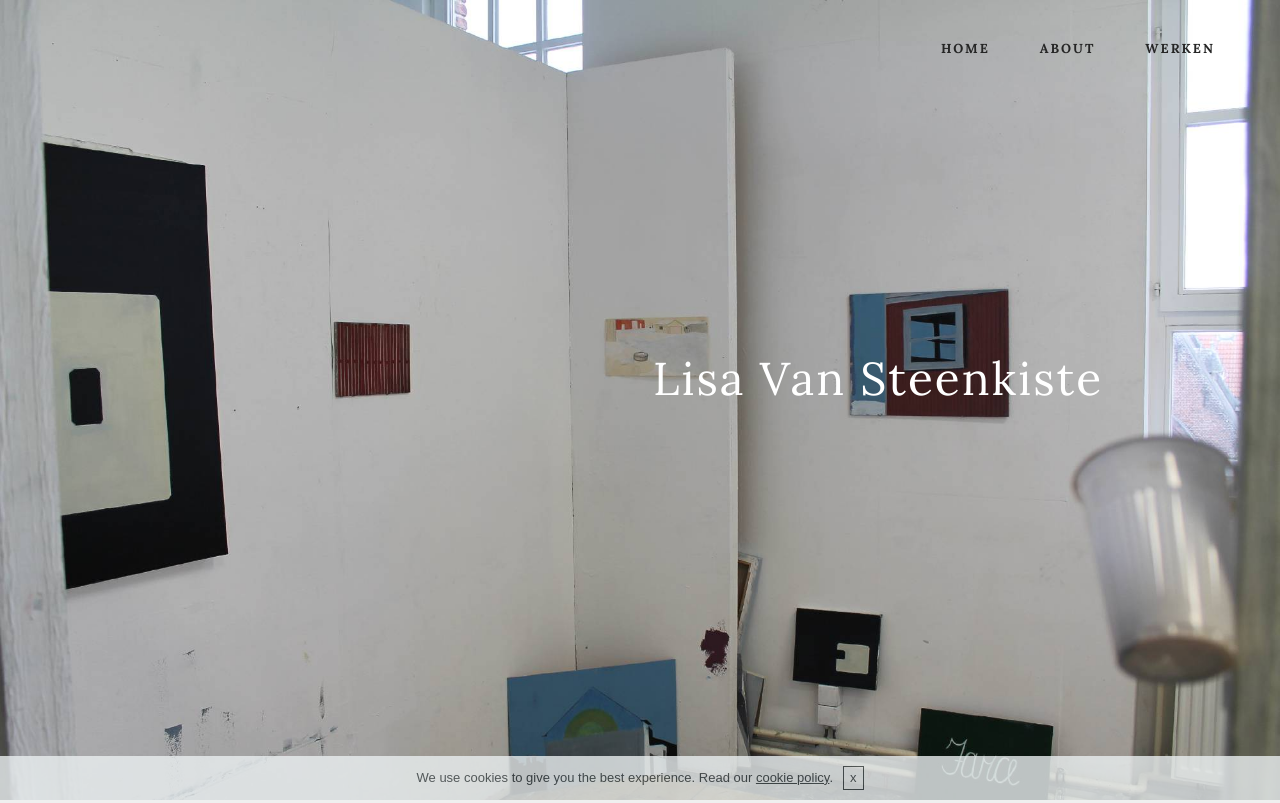
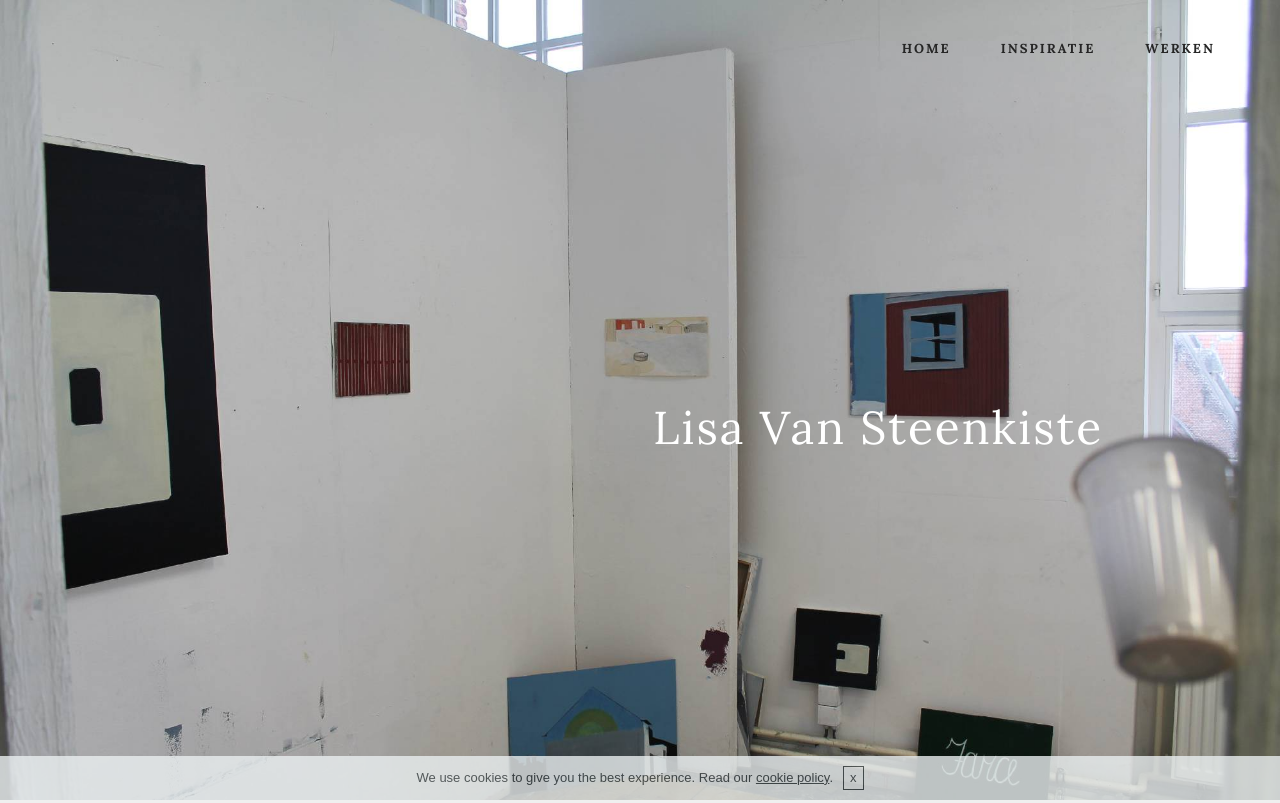
Before and after one commit to lisavansteenkiste/publication, a plain HTML site: page index.html in a window 1280 px wide. Shown: the top 803 px of the page. Drawn offline with nearby package versions, Linux system fonts and the light colour scheme.

Commit message:
create github pages

```diff
--- a/index.html
+++ b/index.html
@@ -43,7 +43,7 @@
                 <div class="mbr-navbar__column mbr-navbar__menu">
                     <nav class="mbr-navbar__menu-box mbr-navbar__menu-box--inline-right">
                         <div class="mbr-navbar__column">
-                            <ul class="mbr-navbar__items mbr-navbar__items--right float-left mbr-buttons mbr-buttons--freeze mbr-buttons--right btn-decorator mbr-buttons--active mbr-buttons--only-links"><li class="mbr-navbar__item"><a class="mbr-buttons__link btn text-black" href="index.html">HOME</a></li><li class="mbr-navbar__item"><a class="mbr-buttons__link btn text-black" href="ABOUT">ABOUT</a></li>  <li class="mbr-navbar__item"><a class="mbr-buttons__link btn text-black" href="WERKEN.html">WERKEN</a></li></ul>
+                            <ul class="mbr-navbar__items mbr-navbar__items--right float-left mbr-buttons mbr-buttons--freeze mbr-buttons--right btn-decorator mbr-buttons--active mbr-buttons--only-links"><li class="mbr-navbar__item"><a class="mbr-buttons__link btn text-black" href="index.html">HOME</a></li><li class="mbr-navbar__item"><a class="mbr-buttons__link btn text-black" href="inspiratie.html">INSPIRATIE</a></li>  <li class="mbr-navbar__item"><a class="mbr-buttons__link btn text-black" href="WERKEN.html">WERKEN</a></li></ul>
 
                         </div>
                     </nav>
@@ -53,8 +53,8 @@
     </div>
 </section>
 
-<section class="engine"><a rel="external" href="https://mobirise.com">Mobirise Web Maker</a></section><section class="mbr-box mbr-section mbr-section--relative mbr-section--fixed-size mbr-section--full-height mbr-section--bg-adapted mbr-after-navbar" id="header1-1" style="background-image: url(assets/images/img-7391-4272x2848-46.jpg);">
-    <div class="mbr-box__magnet mbr-box__magnet--sm-padding mbr-box__magnet--center-left">
+<section class="engine"><a rel="external" href="https://mobirise.com">Web Page Maker</a></section><section class="mbr-box mbr-section mbr-section--relative mbr-section--fixed-size mbr-section--full-height mbr-section--bg-adapted" id="header1-1" style="background-image: url(assets/images/img-7391-4272x2848-46.jpg);">
+    <div class="mbr-box__magnet mbr-box__magnet--sm-padding mbr-box__magnet--center-left mbr-after-navbar">
 
         <div class="mbr-box__container mbr-section__container container">
             <div class="mbr-box mbr-box--stretched"><div class="mbr-box__magnet mbr-box__magnet--center-left">
```
Also changed, not shown: WERKEN.html (+1 -1 lines), inspiratie.html (+1 -1 lines), 1 other file.
